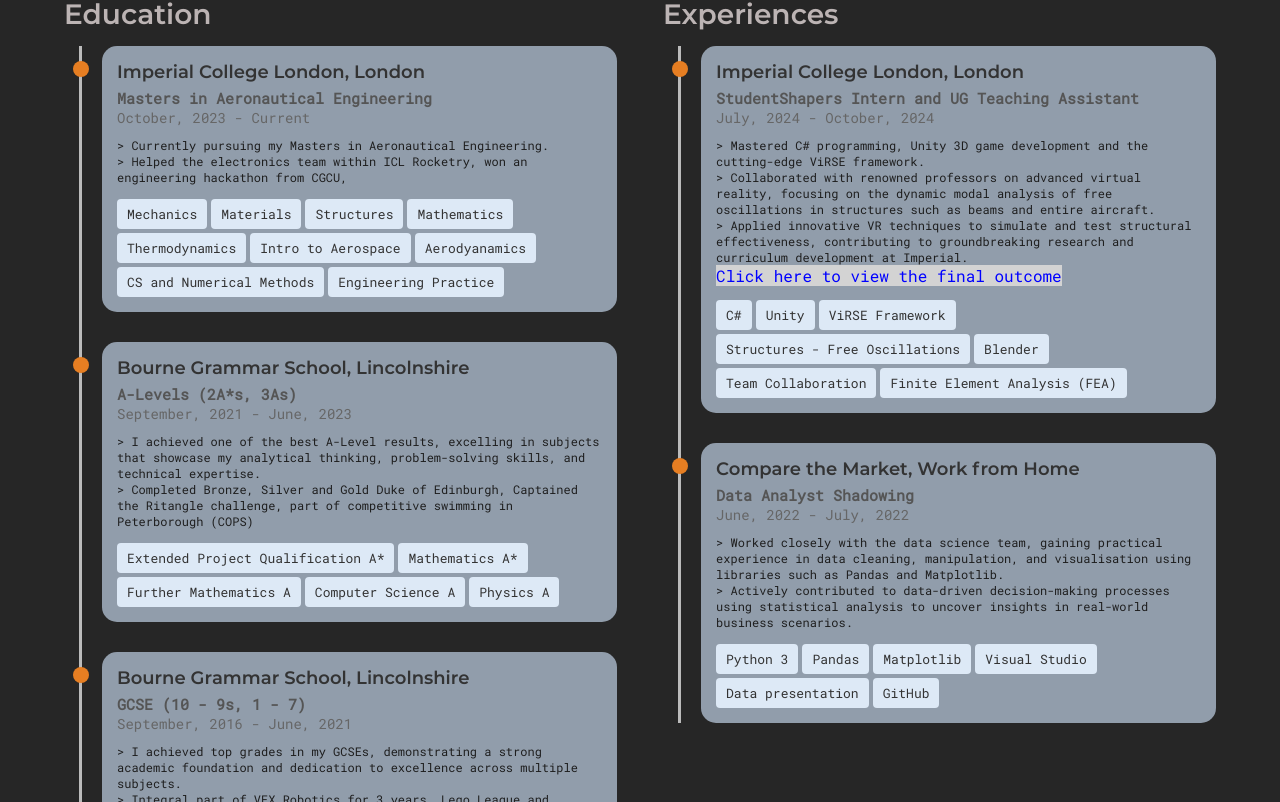
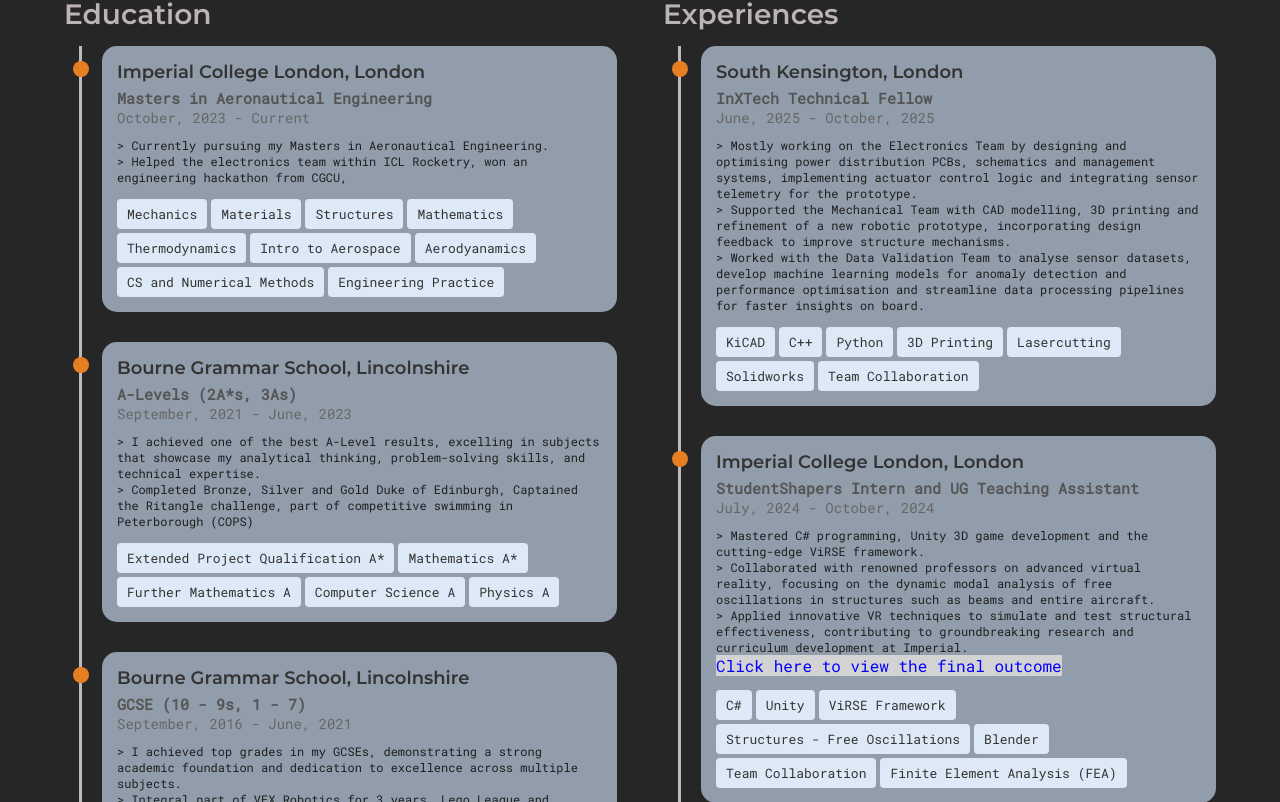
Before and after one commit to dtt23/DhruvPortfolio, a React (Create React App) app: page /#/about in a window 1280 px wide. Shown: the part 898-1700 px from the top of the page. Built offline with nearby package versions, Linux system fonts and the light colour scheme; the HTML template or start-up script is replaced by a standard one.

Commit message:
Added InX section

```diff
--- a/src/pages/About.js
+++ b/src/pages/About.js
@@ -356,6 +356,44 @@ export default function About() {
                 <div className="timeline-item">
                   <div className="dot" />
                   <div className="content">
+                    <h3>South Kensington, London</h3>
+                    <p className="degree">InXTech Technical Fellow</p>
+                    <p className="date">June, 2025 - October, 2025</p>
+                    <p className="insideP">
+                      {'>'} Mostly working on the Electronics Team by designing
+                      and optimising power distribution PCBs, schematics and
+                      management systems, implementing actuator control logic
+                      and integrating sensor telemetry for the prototype.
+                    </p>
+                    <p className="insideP">
+                      {'>'} Supported the Mechanical Team with CAD modelling, 3D
+                      printing and refinement of a new robotic prototype,
+                      incorporating design feedback to improve structure
+                      mechanisms.
+                    </p>
+                    <p className="insideP">
+                      {'>'} Worked with the Data Validation Team to analyse
+                      sensor datasets, develop machine learning models for
+                      anomaly detection and performance optimisation and
+                      streamline data processing pipelines for faster insights
+                      on board.
+                    </p>
+
+                    <div className="tags">
+                      <span>KiCAD</span>
+                      <span>C++</span>
+                      <span>Python</span>
+                      <span>3D Printing</span>
+                      <span>Lasercutting</span>
+                      <span>Solidworks</span>
+                      <span>Team Collaboration</span>
+                    </div>
+                  </div>
+                </div>
+
+                <div className="timeline-item">
+                  <div className="dot" />
+                  <div className="content">
                     <h3>Imperial College London, London</h3>
                     <p className="degree">
                       StudentShapers Intern and UG Teaching Assistant
```
